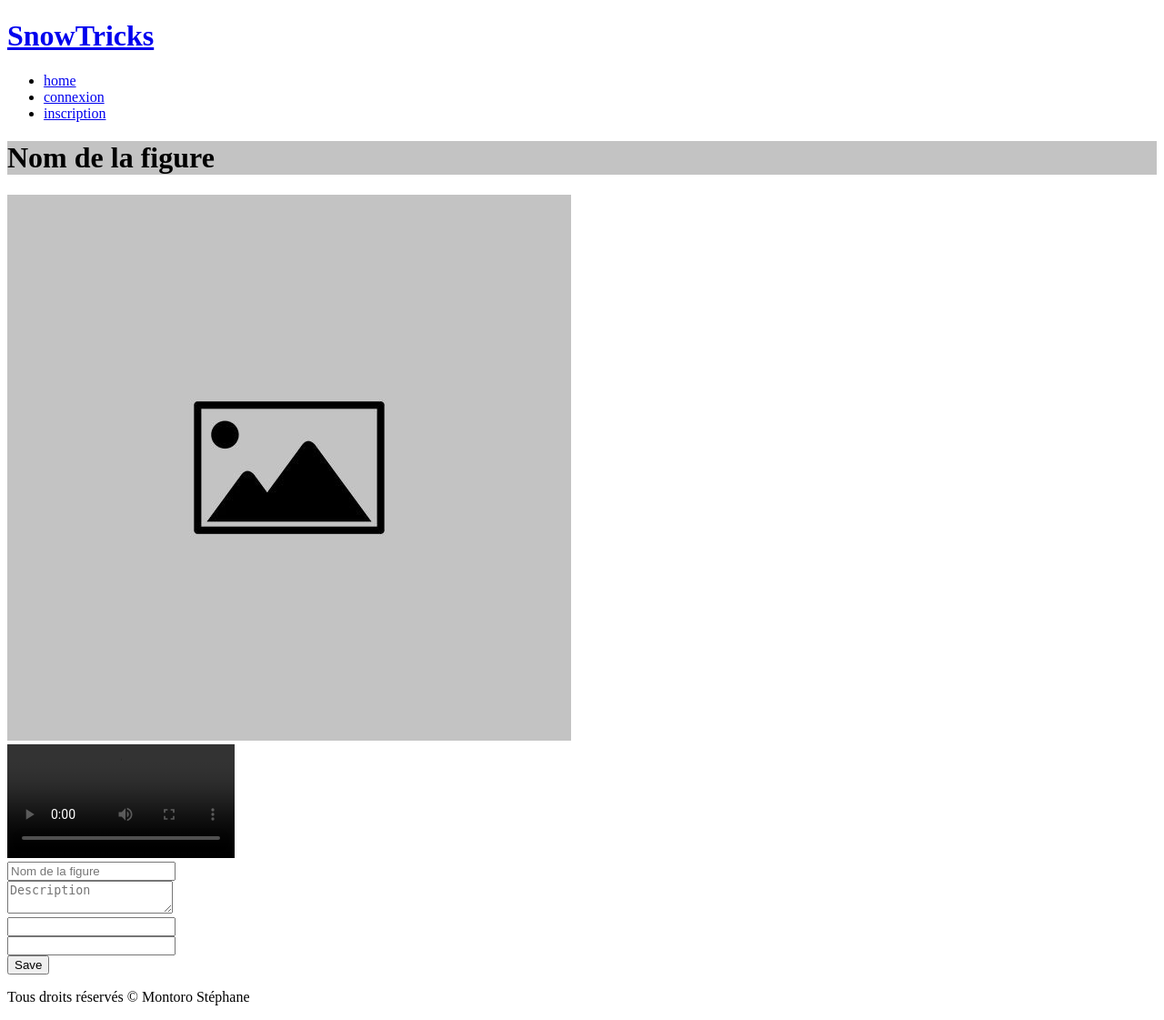
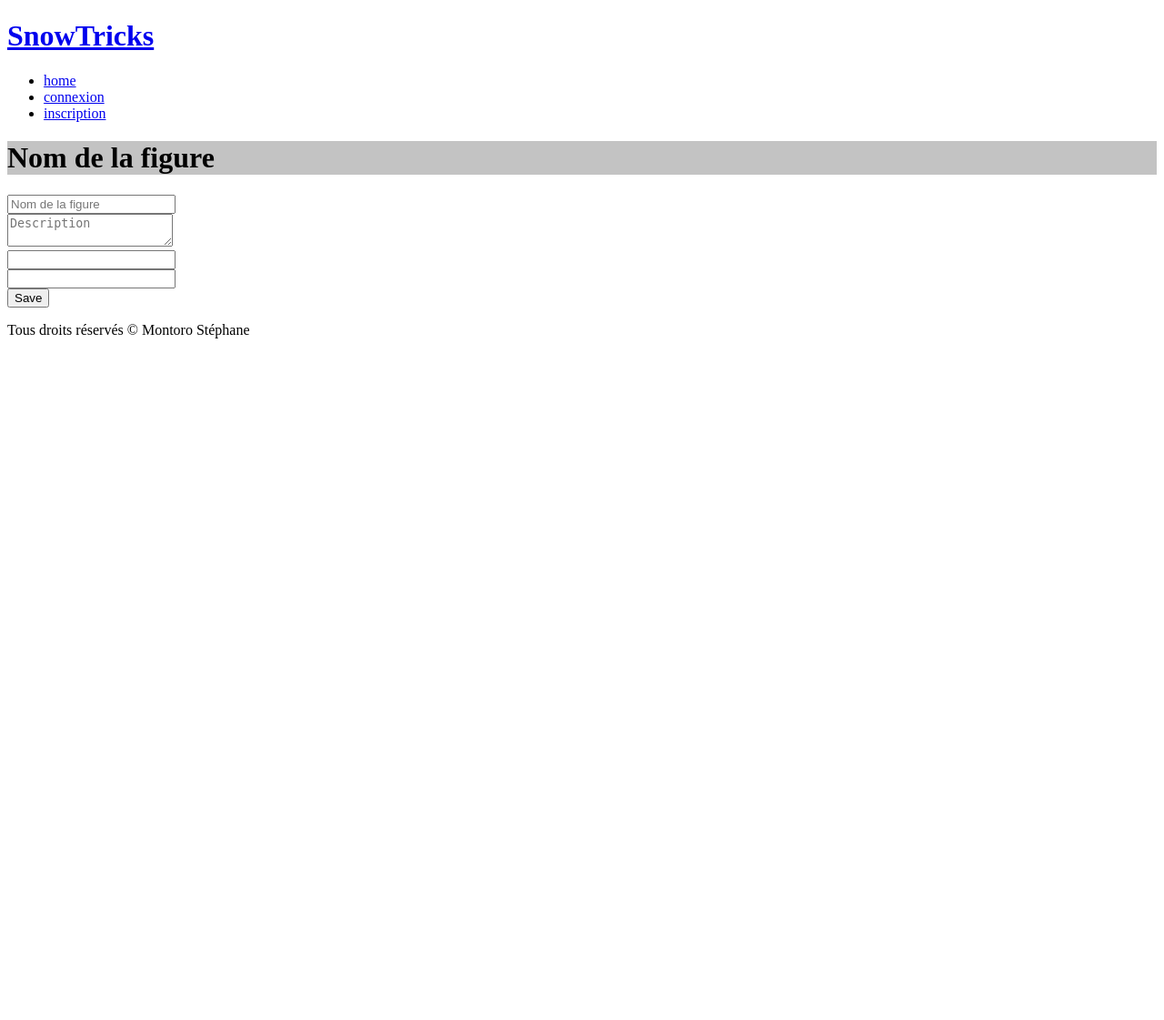
Before and after one commit to Amael7/Symfony-P6, a Symfony app: template templates/figure/new.html.twig in a window 1280 px wide. Shown: the whole page at 91% size. After the commit the page ends 372 px from the top, so only its background shows below. Run offline with Twig, Linux system fonts and the light colour scheme; the template is opened without the code that fills it, so the values that code supplies are empty; form fields are guessed from the names that the template uses; some libraries are stand-ins or nearby versions; grey boxes are pictures that could not be loaded.

Commit message:
new deleted medias-box view

```diff
--- a/templates/figure/new.html.twig
+++ b/templates/figure/new.html.twig
@@ -9,16 +9,6 @@
 	<div class="header-figure" style="background-image: url({{ asset('images/default_picture.jpeg') }});">
 		<h1 class="mg-bottom-xl center txt-white">Nom de la figure</h1>
 	</div>
-  <div class="medias-box">
-    <div class="media-container">
-      <img src="{{asset('images/default_picture.jpeg')}}" alt="media">
-    </div>
-    <div class="media-container">
-      <video controls width="250">
-        <source src="{{asset('images/default_picture.jpeg')}}" type="video/webm">
-      </video>
-    </div>
-  </div>
 
 	<div class="content-container">
 		{% for flashError in app.flashes('verify_email_error') %}
```
